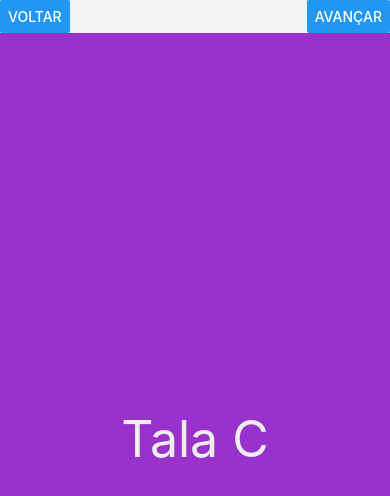
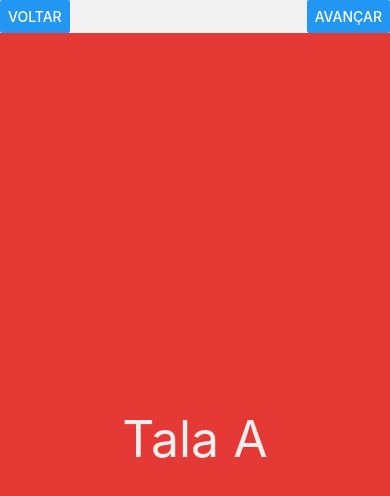
Before and after one commit to Henrique1204/React-Navigation, a React Native app: screen / in a window 390 px wide. Shown: the top 496 px of the page. Built offline with nearby package versions, Linux system fonts and the light colour scheme.

Commit message:
Adicionar exemplo de navegacao com push em stack

```diff
--- a/src/components/PassoStack.js
+++ b/src/components/PassoStack.js
@@ -15,7 +15,9 @@ const PassoStack = ({ children, avancar, voltar, navigation }) => {
                 { avancar && navigation?.navigate && (
                     <Button
                         title="Avançar"
-                        onPress={() => navigation.navigate(avancar)}
+                        onPress={() => navigation.push(avancar, {
+                            numero: Math.round(Math.random() * 100)
+                        })}
                     />
                 ) }
             </View>
--- a/src/navegacao/Stack.js
+++ b/src/navegacao/Stack.js
@@ -11,7 +11,7 @@ const Stack = createStackNavigator();
 const StackNavigator = () => {
     return (
         <Stack.Navigator
-            initialRouteName="TelaC"
+            initialRouteName="TelaA"
             screenOptions={{ headerShown: false }}
         >
             <Stack.Screen
@@ -19,7 +19,7 @@ const StackNavigator = () => {
                 options={{ title: "Titulo da tela A" }}
             >
                 {(props) => (
-                    <PassoStack {...props} avancar="TelaC" voltar={true}>
+                    <PassoStack {...props} avancar="TelaB" voltar={true}>
                         <TelaA />
                     </PassoStack>
                 )}
@@ -30,7 +30,7 @@ const StackNavigator = () => {
                 options={{ title: "Titulo da tela B" }}
             >
                 {(props) => (
-                    <PassoStack {...props} avancar="TelaA" voltar={true}>
+                    <PassoStack {...props} avancar="TelaC" voltar={true}>
                         <TelaB />
                     </PassoStack>
                 )}
@@ -41,8 +41,8 @@ const StackNavigator = () => {
                 options={{ title: "Titulo da tela C" }}
             >
                 {(props) => (
-                    <PassoStack {...props} avancar="TelaB" voltar={true}>
-                        <TelaC />
+                    <PassoStack {...props} avancar="TelaA" voltar={true}>
+                        <TelaC {...props} />
                     </PassoStack>
                 )}
             </Stack.Screen>
--- a/src/views/TelaC.js
+++ b/src/views/TelaC.js
@@ -1,8 +1,10 @@
 import React from 'react';
 import TextoCentral from '../components/TextoCentral';
 
-const TelaC = () => {
-    return <TextoCentral fundo='#9932CD'>Tala C</TextoCentral>;
+const TelaC = ({ route }) => {
+    const numero = route.params?.numero || 0;
+
+    return <TextoCentral fundo='#9932CD'>Tala C - {numero}</TextoCentral>;
 };
 
 export default TelaC;
```
